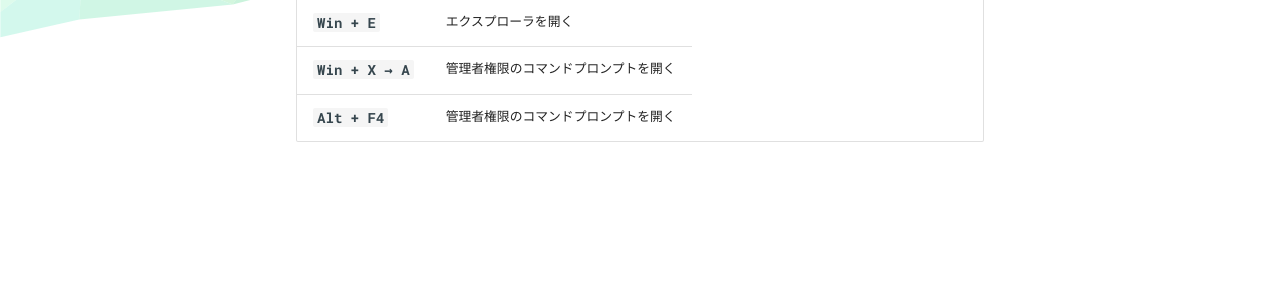
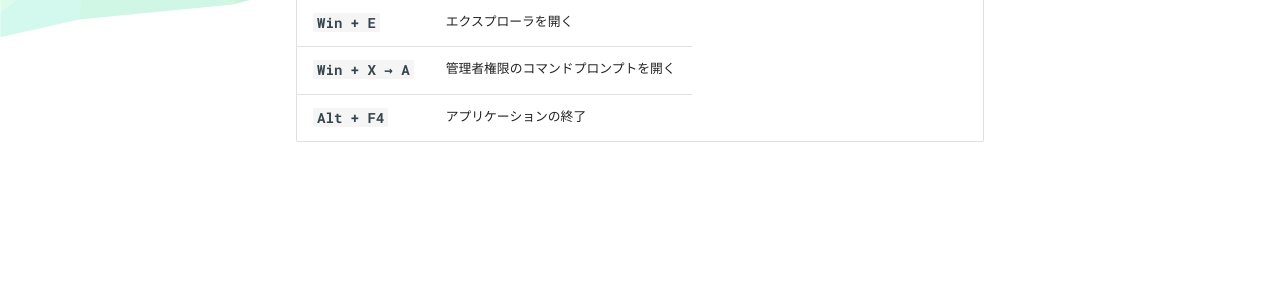
Before and after one commit to syon/wiki, an MkDocs documentation site: the page built from docs/Windows/keyboard-shortcut.md, in a window 1280 px wide. Shown: the part 231-531 px from the top of the page. Built offline with MkDocs 1.6.1 and Material for MkDocs 9.7.7, drawn with Linux system fonts in a browser that asks for light colours; comment, search, counter and statistics services are not loaded.

Commit message:
:memo: fix

```diff
--- a/docs/Windows/keyboard-shortcut.md
+++ b/docs/Windows/keyboard-shortcut.md
@@ -17,4 +17,4 @@
 |-|-|
 | `Win + E`     | エクスプローラを開く |
 | `Win + X → A` | 管理者権限のコマンドプロンプトを開く |
-| `Alt + F4` | 管理者権限のコマンドプロンプトを開く |
+| `Alt + F4` | アプリケーションの終了 |
```
